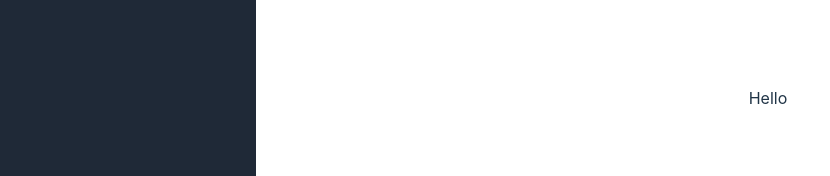
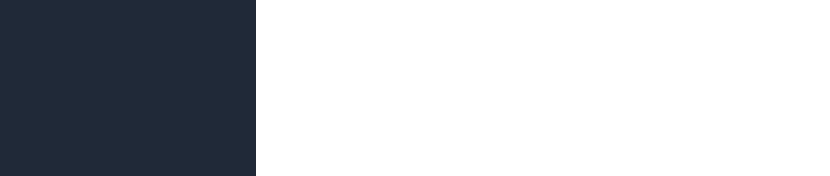
Before and after one commit to mathis-gasparotto/recipe-book-pwa, a Vue app: page / in a window 1280 px wide. Shown: the part 302-478 px from the top of the page, without its empty margins (0-830 px from the left). Built offline with nearby package versions, Linux system fonts and the light colour scheme.

Commit message:
:lipstick: Dark mode

```diff
--- a/src/App.vue
+++ b/src/App.vue
@@ -2,7 +2,7 @@
   <div class="dark">
     <div v-if="!currentView.name || currentView.name !== 'NotFound'">
       <NavBar />
-      <div class="p-4 sm:ml-64">
+      <div class="p-4 sm:ml-64 text-black dark:text-white">
         <component :is="currentView" />
       </div>
     </div>
--- a/src/style.css
+++ b/src/style.css
@@ -74,7 +74,7 @@ button:focus-visible {
     color: #747bff;
   }
   button {
-    background-color: #f9f9f9;
+    /* background-color: #f9f9f9; */
   }
 }
 
--- a/tailwind.config.js
+++ b/tailwind.config.js
@@ -6,7 +6,11 @@ export default {
   ],
   darkMode: 'class',
   theme: {
-    extend: {},
+    extend: {
+      colors: {
+        'dark': '#242424',
+      },
+    },
   },
   plugins: [],
 }
```
